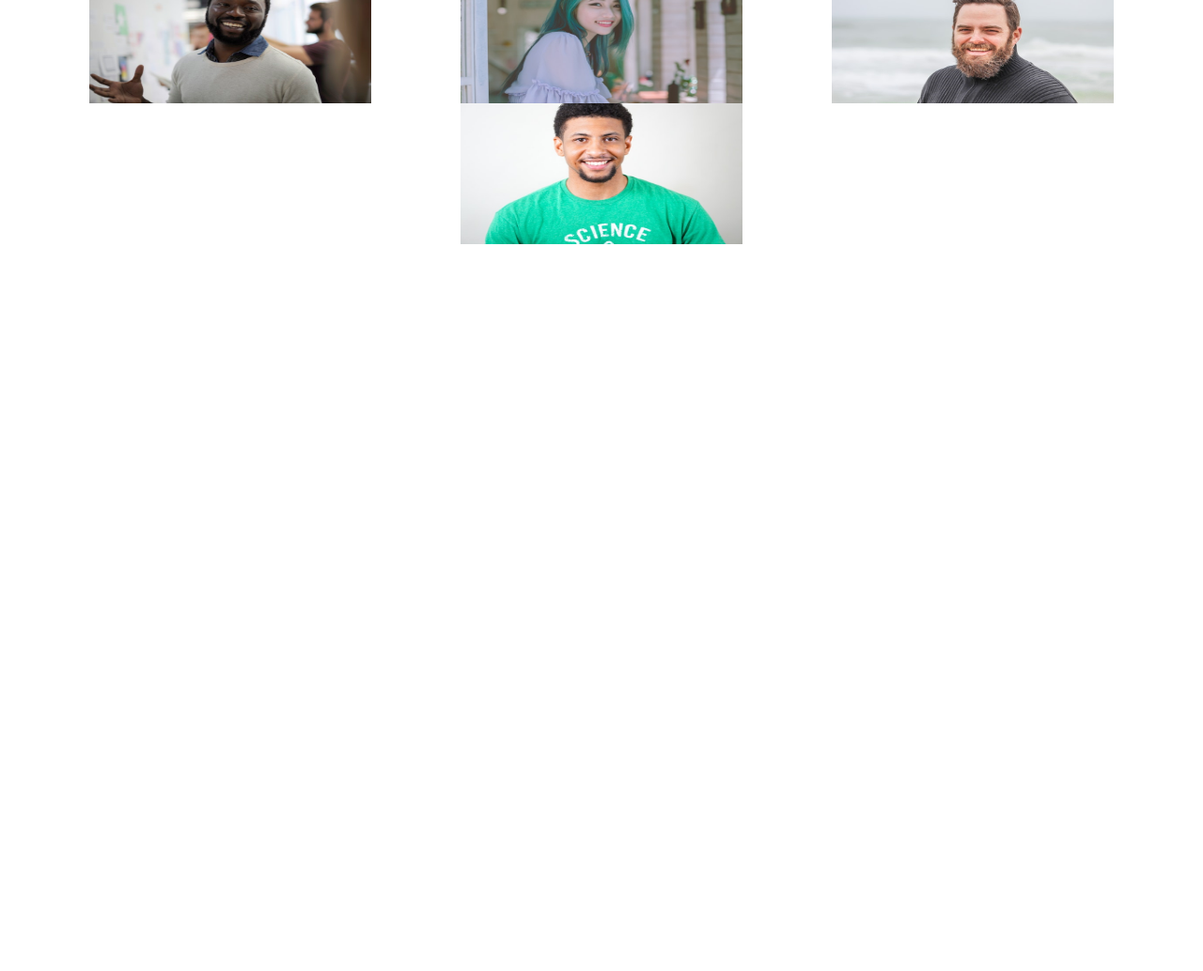
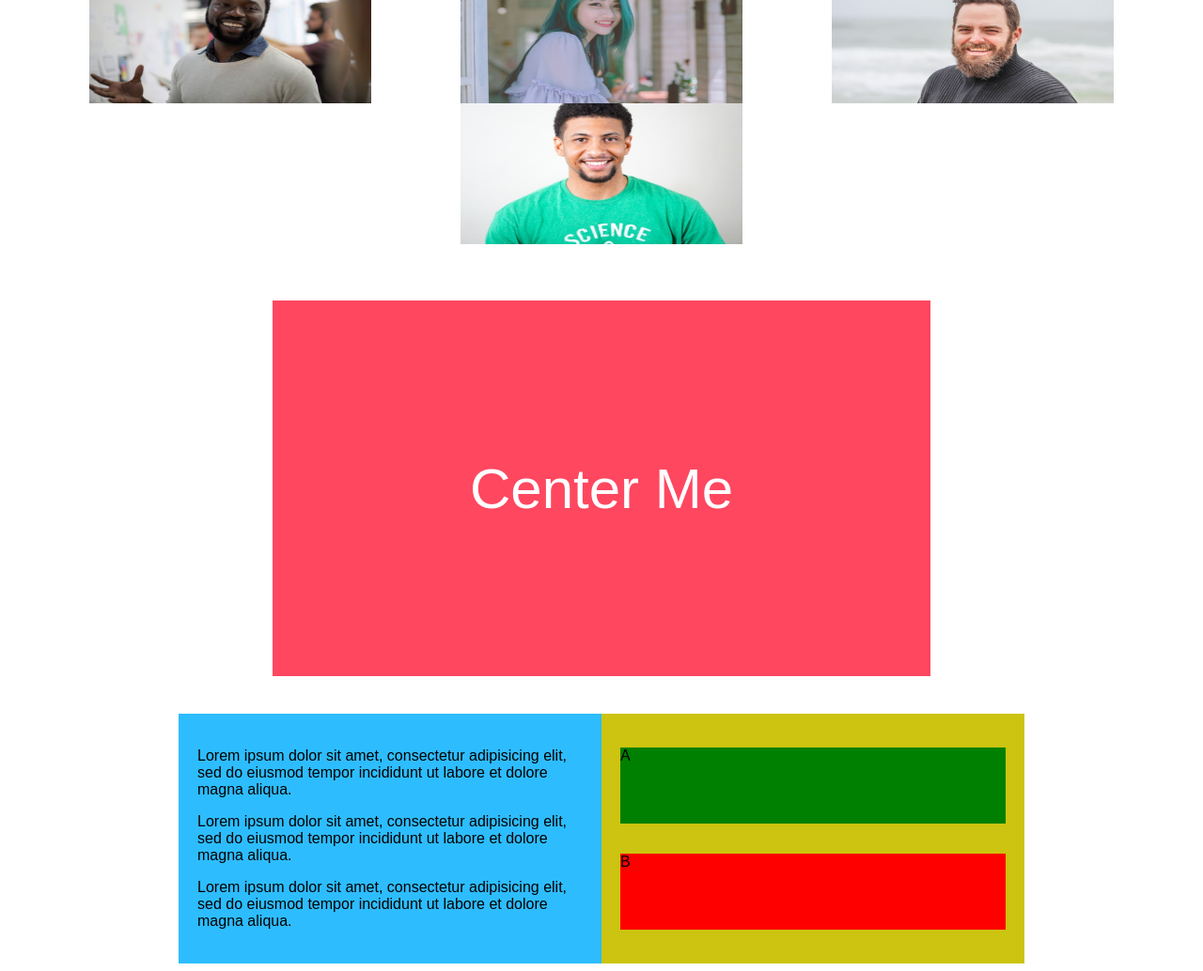
Before and after one commit to nfabro/flexboxtuts, a plain HTML site: page index.html in a window 1280 px wide. Shown: the part 1551-2585 px from the top of the page at 94% size. Before the commit the page ends 1851 px from the top, so only its background shows below. Drawn offline with Linux system fonts and the light colour scheme; a web font is replaced by a local one.

Commit message:
Update index.html

```diff
--- a/index.html
+++ b/index.html
@@ -105,6 +105,25 @@
 			<img src="profile7.jpeg" alt="profile7">
 		</div>
 
+		<div class="banner">
+			<div class="center-me">Center Me</div>
+		</div>
+
+		<div class="equal-height-container">
+			<div class="first">
+				<p>Lorem ipsum dolor sit amet, consectetur adipisicing elit, sed do eiusmod
+				tempor incididunt ut labore et dolore magna aliqua.</p>
+				<p>Lorem ipsum dolor sit amet, consectetur adipisicing elit, sed do eiusmod
+				tempor incididunt ut labore et dolore magna aliqua.</p>
+				<p>Lorem ipsum dolor sit amet, consectetur adipisicing elit, sed do eiusmod
+				tempor incididunt ut labore et dolore magna aliqua.</p>
+			</div>
+			<div class="second">
+				<p class="second-a">A</p>
+				<p class="second-b">B</p>
+			</div>
+		</div>
+
 	</div>
 </body>
 </html>
```
